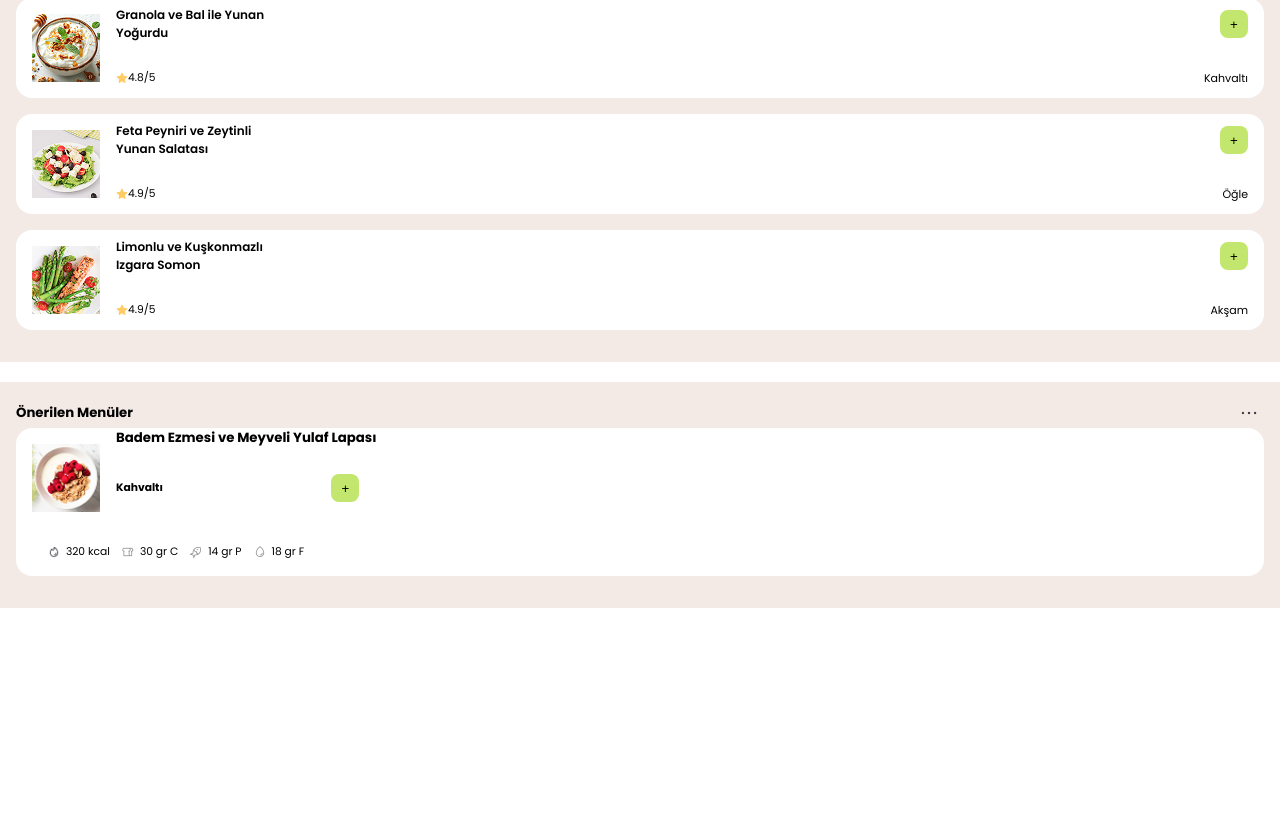
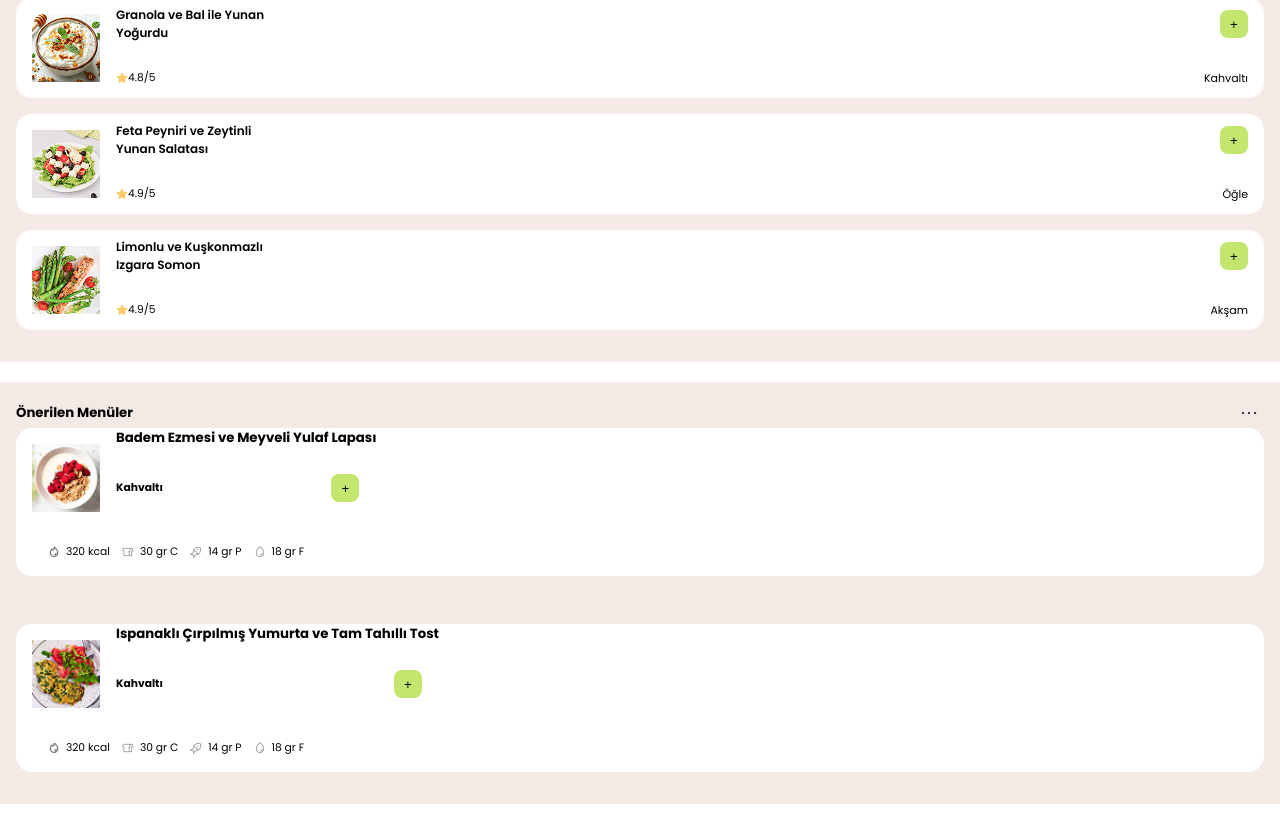
Before and after one commit to dursunkokturk/saglikli-yasam, a React (Vite) app: page / in a window 1280 px wide. Shown: the part 2704-3528 px from the top of the page. Before the commit the page ends 3332 px from the top, so only its background shows below. Built offline with nearby package versions, Linux system fonts and the light colour scheme.

Commit message:
src klasoru icindeki components klasoru icindeki RecommendedMenus Component icinde AllRecommendedBreakfastMenus.jsx component icinde yeni kahvalti menusu eklendi

```diff
--- a/src/Components/RecommendedMenus/AllRecommendedBreakfastMenus.jsx
+++ b/src/Components/RecommendedMenus/AllRecommendedBreakfastMenus.jsx
@@ -1,7 +1,7 @@
 import PopularMenus from '../../assets/img/popular-menus/popular-menus.png'
 import IconDown from '../../assets/img/icons/icon-down.png'
 import RecommendedBreakfastMenu1 from '../../assets/img/recommended-menus/recommended-breakfast-menu-1.png'
-import PopularBreakfastMenu2 from '../../assets/img/popular-menus/popular-breakfast-menu-2.png'
+import RecommendedBreakfastMenu2 from '../../assets/img/recommended-menus/recommended-breakfast-menu-2.png'
 import IconLevel from '../../assets/img/icons/icon-level.png'
 import IconCalory from '../../assets/img/icons/icon-calory.png'
 import IconBread from '../../assets/img/icons/icon-bread.png'
@@ -60,6 +60,49 @@ export default function AllRecommendedBreakfastMenus() {
 
         </div>
       </section>
+      <section className="all-recommended-breakfast-menus">
+        <div className="all-recommended-breakfast-card">
+
+          <div className="all-recommended-breakfast-menu-photo--all-recommended-breakfast-name--all-recommended-breakfast-add-button--meal-type--all-recommended-breakfast-add-button--meal-type">
+            <img src={RecommendedBreakfastMenu2} className='all-recommended-breakfast-menu-photo' alt="" />
+
+            <div className="all-recommended-breakfast-name--all-recommended-breakfast-add-button--meal-type">
+              <h5 className='all-recommended-breakfast-name'>Ispanaklı Çırpılmış Yumurta ve Tam Tahıllı Tost</h5>
+              <div className="all-recommended-breakfast-add-button--meal-type">
+                <button className='all-recommended-breakfast-add-button'>+</button>
+
+                <div className="meal-type">
+                  <h6>Kahvaltı</h6>
+                </div>
+              </div>
+            </div>
+          </div>
+
+          <div className='all-recommended-breakfast-content'>
+            <div className="health-score--score">
+              <div className="nutritional-information-specific-to-the-menu">
+                <div className="calory-information">
+                  <img src={IconCalory} className='icon-calory' alt="" />
+                  <h6>320 kcal</h6>
+                </div>
+                <div className="vitamin-information">
+                  <img src={IconBread} alt="" />
+                  <h6>30 gr C</h6>
+                </div>
+                <div className="protein-information">
+                  <img src={IconFish} alt="" />
+                  <h6>14 gr P</h6>
+                </div>
+                <div className="fats-information">
+                  <img src={IconDrop} alt="" />
+                  <h6>18 gr F</h6>
+                </div>
+              </div>
+            </div>
+          </div>
+
+        </div>
+      </section>
     </>
   )
 }
```
Also changed, not shown: src/assets/img/recommended-menus/recommended-breakfast-menu-2.png (added).
